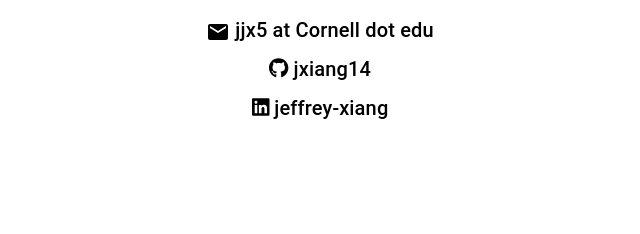
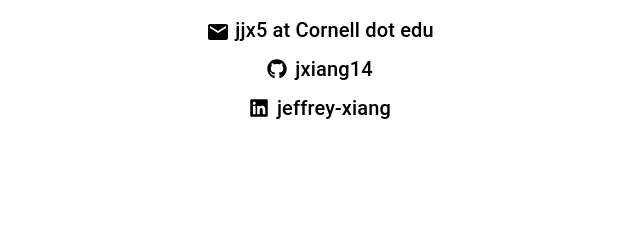
Before and after one commit to jxiang14/jxiang14.github.io, a Gatsby site: page /contact in a window 1280 px wide. Shown: the part 168-402 px from the top of the page, 320-960 px from the left. Built offline with nearby package versions, Linux system fonts and the light colour scheme; Gatsby itself is replaced by a stand-in of ours.

Commit message:
Changed icons

```diff
--- a/src/pages/contact.js
+++ b/src/pages/contact.js
@@ -2,8 +2,7 @@
 
 import React from "react"
 import Layout from "../components/layout"
-import { FontAwesomeIcon } from '@fortawesome/react-fontawesome';
-import { faGithub, faLinkedin } from '@fortawesome/free-brands-svg-icons';
+import { FaGithub, FaLinkedin } from "react-icons/fa";
 import EmailIcon from '@mui/icons-material/Email';
 import { Typography } from "@mui/material";
 
@@ -17,13 +16,15 @@ const ContactPage = () => (
         <EmailIcon></EmailIcon> jjx5 at Cornell dot edu
       </Typography>
       <Typography className="font-hedvig"  gutterBottom variant="h6" component="div">
-      <a href={"https://github.com/jxiang14"} target="_blank" rel="noopener noreferrer">
-        <FontAwesomeIcon icon={faGithub} /> jxiang14
-      </a>
+        <div >
+          <a className="flex flex-row items-center" href={"https://github.com/jxiang14"} target="_blank" rel="noopener noreferrer">
+            <FaGithub className="mr-2"/> jxiang14
+          </a>
+      </div>
       </Typography>
       <Typography className="font-hedvig"  gutterBottom variant="h6" component="div">
-      <a href={'https://www.linkedin.com/in/jeffrey-xiang/'} target="_blank" rel="noopener noreferrer">
-        <FontAwesomeIcon icon={faLinkedin} /> jeffrey-xiang
+      <a className="flex flex-row items-center" href={'https://www.linkedin.com/in/jeffrey-xiang/'} target="_blank" rel="noopener noreferrer">
+        <FaLinkedin className="mr-2"/> jeffrey-xiang
       </a>
       </Typography>
     </div>
```
Also changed, not shown: 1 other file.
